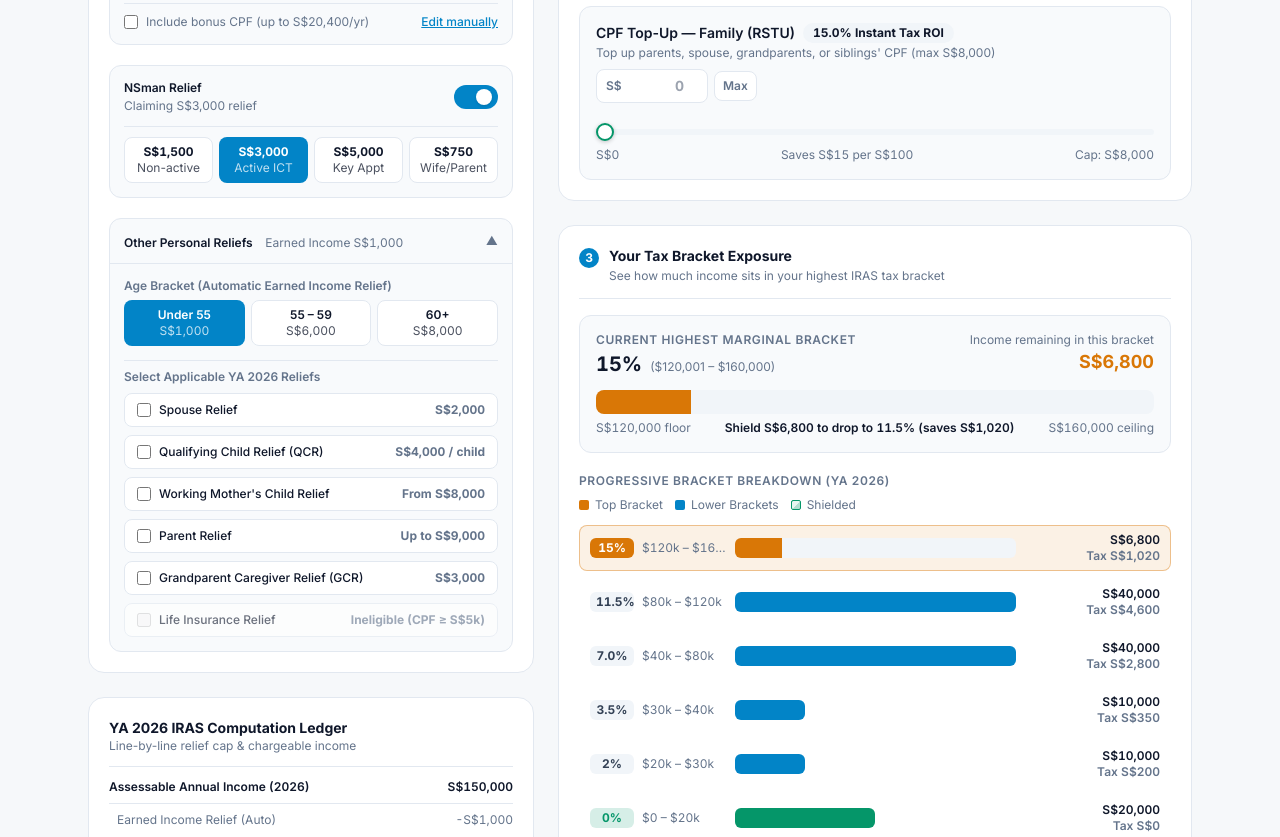
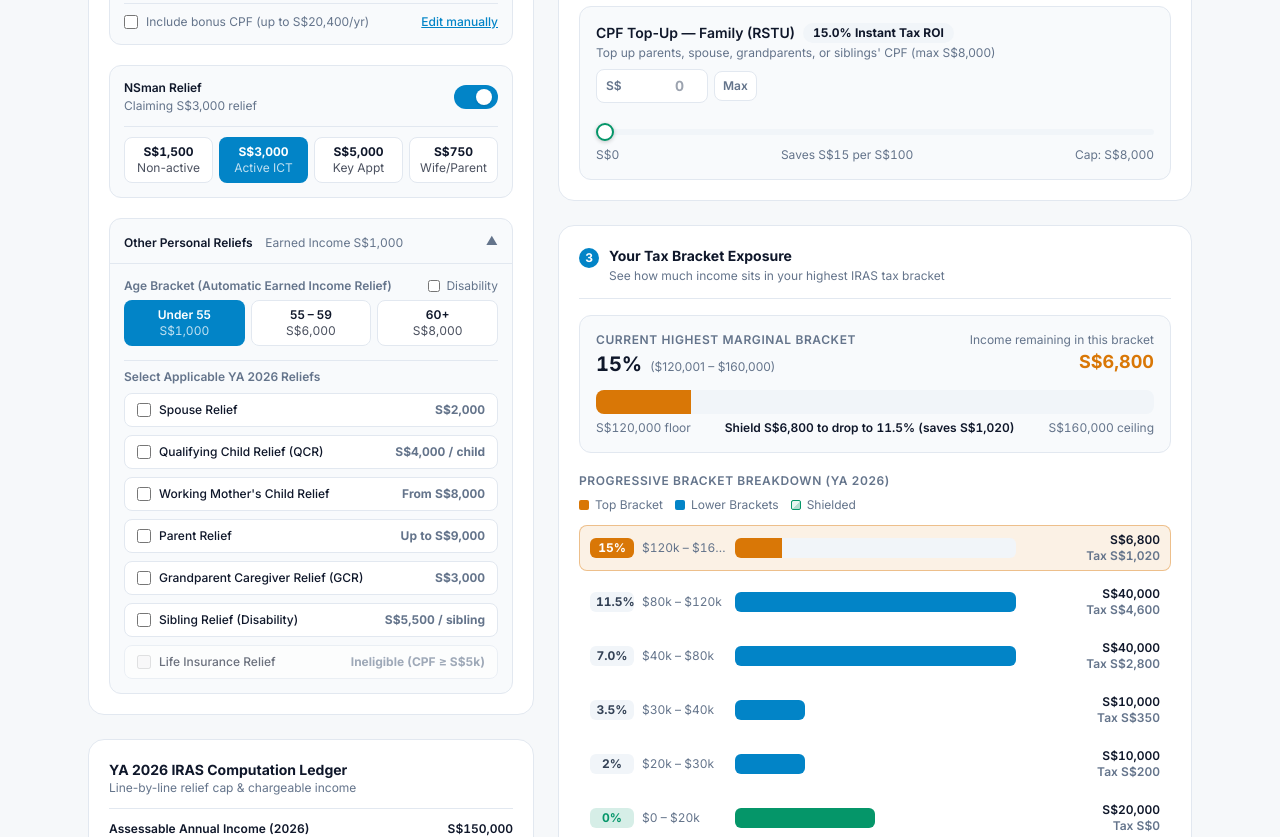
Before and after one commit to terry-wang-pm/singapore-tax-optimiser, a plain HTML site: page index.html in a window 1280 px wide. Shown: the part 594-1431 px from the top of the page. Drawn offline with nearby package versions, Linux system fonts and the light colour scheme.

Commit message:
Add Sibling Relief (Disability) and Earned Income Relief (Disability) for YA 2026

```diff
--- a/index.html
+++ b/index.html
@@ -292,7 +292,13 @@
               </button>
               <div id="advanced-panel" class="border-t border-[var(--card-border)] p-3.5 space-y-3.5">
                 <div>
-                  <div class="text-xs font-semibold text-[var(--muted-foreground)] mb-1.5">Age Bracket (Automatic Earned Income Relief)</div>
+                  <div class="flex items-center justify-between gap-2 mb-1.5">
+                    <span class="text-xs font-semibold text-[var(--muted-foreground)]">Age Bracket (Automatic Earned Income Relief)</span>
+                    <label class="inline-flex items-center gap-1.5 text-xs text-[var(--muted-foreground)] cursor-pointer select-none">
+                      <input id="toggle-eir-disability" type="checkbox" class="h-3 w-3 accent-[var(--primary)]" />
+                      Disability
+                    </label>
+                  </div>
                   <div id="age-buttons" class="grid grid-cols-3 gap-1.5"></div>
                 </div>
 
@@ -525,9 +531,9 @@
       { value: 750, label: 'S$750', desc: 'Wife/Parent' },
     ];
     const AGE_GROUPS = [
-      { value: 'under_55', label: 'Under 55', relief: 'S$1,000' },
-      { value: '55_to_59', label: '55 – 59', relief: 'S$6,000' },
-      { value: '60_plus', label: '60+', relief: 'S$8,000' },
+      { value: 'under_55', label: 'Under 55', relief: 'S$1,000', disabilityRelief: 'S$4,000' },
+      { value: '55_to_59', label: '55 – 59', relief: 'S$6,000', disabilityRelief: 'S$10,000' },
+      { value: '60_plus', label: '60+', relief: 'S$8,000', disabilityRelief: 'S$12,000' },
     ];
 
     const state = {
@@ -538,6 +544,7 @@
       nsmanEnabled: true,
       nsmanTier: 3000,
       ageGroup: 'under_55',
+      earnedIncomeDisability: false,
       other: {
         spouseEnabled: false,
         spouseDisability: false,
@@ -552,6 +559,8 @@
         parentStayingWith: true,
         parentDisability: false,
         gcrEnabled: false,
+        siblingEnabled: false,
+        siblingCount: 1,
         lifeInsuranceEnabled: false,
       },
       srsTopUp: 0,
@@ -651,6 +660,16 @@
         items.push({ label: 'Grandparent Caregiver Relief (GCR)', val: gcr });
       }
 
+      const sibN = Math.max(1, Math.min(4, Math.round(sel.siblingCount)));
+      const sibling = sel.siblingEnabled ? sibN * 5500 : 0;
+      if (sel.siblingEnabled) {
+        selectedCount++;
+        items.push({
+          label: sibN > 1 ? `Sibling Relief (Disability) (${sibN})` : 'Sibling Relief (Disability)',
+          val: sibling,
+        });
+      }
+
       const lifeCap = Math.max(0, 5000 - cpf);
       const life = sel.lifeInsuranceEnabled ? lifeCap : 0;
       if (sel.lifeInsuranceEnabled) {
@@ -659,8 +678,8 @@
       }
 
       return {
-        spouse, qcr, wmcr, parent, gcr, life, lifeCap,
-        total: spouse + qcr + wmcr + parent + gcr + life,
+        spouse, qcr, wmcr, parent, gcr, sibling, life, lifeCap,
+        total: spouse + qcr + wmcr + parent + gcr + sibling + life,
         selectedCount,
         items,
       };
@@ -688,7 +707,9 @@
     function computeScenario(s) {
       const income = Math.max(0, Math.round(s.annualIncome));
       const isCit = s.citizenship === 'citizen_pr';
-      const eirCap = s.ageGroup === '60_plus' ? 8000 : s.ageGroup === '55_to_59' ? 6000 : 1000;
+      const eirCap = s.earnedIncomeDisability
+        ? (s.ageGroup === '60_plus' ? 12000 : s.ageGroup === '55_to_59' ? 10000 : 4000)
+        : (s.ageGroup === '60_plus' ? 8000 : s.ageGroup === '55_to_59' ? 6000 : 1000);
       const eir = Math.min(income, eirCap);
       const cpfAuto = autoCpf(income, s.citizenship, s.includeCpfAwBonusCap);
       const cpf = isCit ? (s.customCpfOverride !== null ? Math.max(0, Math.min(37740, Math.round(s.customCpfOverride))) : cpfAuto) : 0;
@@ -1016,6 +1037,24 @@
           </div>
         </div>
 
+        <!-- Sibling Relief (Disability) -->
+        <div class="rounded-lg border px-3 py-2" style="${activeBox(sel.siblingEnabled)}">
+          <div class="flex items-center justify-between gap-2">
+            <label class="flex items-center gap-2 text-xs font-medium text-[var(--foreground)] cursor-pointer select-none">
+              <input data-other-check="siblingEnabled" type="checkbox" ${sel.siblingEnabled ? 'checked' : ''} class="h-3.5 w-3.5 accent-[var(--primary)]" />
+              <span>Sibling Relief (Disability)</span>
+            </label>
+            <span class="text-xs font-bold tabular-nums ${sel.siblingEnabled ? 'text-[var(--primary)]' : 'text-[var(--muted-foreground)]'}">
+              ${sel.siblingEnabled ? '+' + fmtSGD(bd.sibling) : 'S$5,500 / sibling'}
+            </span>
+          </div>
+          ${sel.siblingEnabled ? `
+            <div class="mt-2 pt-2 border-t border-[var(--card-border)] flex flex-wrap items-center justify-between gap-2 text-xs text-[var(--muted-foreground)]">
+              <div class="flex items-center gap-2"><span>Siblings:</span>${stepper('siblingCount', sel.siblingCount, 1, 4)}</div>
+              <span>Supporting sibling / in-law with disability</span>
+            </div>` : ''}
+        </div>
+
         <!-- Life Insurance Relief -->
         <div class="rounded-lg border px-3 py-2" style="${activeBox(sel.lifeInsuranceEnabled && bd.lifeCap > 0)}; opacity:${bd.lifeCap === 0 ? '0.6' : '1'};">
           <div class="flex items-center justify-between gap-2">
@@ -1156,13 +1195,14 @@
         (sc.otherBd.total > 0 ? ` <span class="text-[var(--primary)] font-semibold">+ ${fmtSGD(sc.otherBd.total)} (${sc.otherBd.selectedCount})</span>` : '');
       document.getElementById('advanced-panel').classList.toggle('hidden', !state.showAdvanced);
       document.getElementById('advanced-chevron').textContent = state.showAdvanced ? '▲' : '▼';
+      document.getElementById('toggle-eir-disability').checked = state.earnedIncomeDisability;
       document.getElementById('age-buttons').innerHTML = AGE_GROUPS.map((g) => {
         const sel = state.ageGroup === g.value;
         return `<button data-age="${g.value}" type="button" class="rounded-lg border px-2 py-1.5 text-center cursor-pointer ${
           sel
             ? 'bg-[var(--primary)] text-[var(--primary-foreground)] border-transparent'
             : 'bg-[var(--card)] text-[var(--foreground)] border-[var(--border)]'
-        }"><div class="text-xs font-semibold">${g.label}</div><div class="text-xs opacity-75 tabular-nums">${g.relief}</div></button>`;
+        }"><div class="text-xs font-semibold">${g.label}</div><div class="text-xs opacity-75 tabular-nums">${state.earnedIncomeDisability ? g.disabilityRelief : g.relief}</div></button>`;
       }).join('');
       renderOtherReliefsPicker(sc);
 
@@ -1317,7 +1357,7 @@
 
       // Ledger (itemizing each selected other relief individually)
       const items = [
-        { label: 'Earned Income Relief (Auto)', val: sc.eir },
+        { label: state.earnedIncomeDisability ? 'Earned Income Relief (Disability)' : 'Earned Income Relief (Auto)', val: sc.eir },
         { label: 'Employee CPF Relief', val: sc.cpf },
         { label: 'NSman Relief', val: sc.nsman },
         ...sc.otherBd.items,
@@ -1423,6 +1463,12 @@
 
     document.getElementById('btn-toggle-advanced').addEventListener('click', () => {
       state.showAdvanced = !state.showAdvanced;
+      render();
+    });
+
+    document.getElementById('toggle-eir-disability').addEventListener('change', (e) => {
+      state.earnedIncomeDisability = e.target.checked;
+      state.optimizeNote = null;
       render();
     });
 
@@ -1448,7 +1494,7 @@
       if (stepBtn) {
         const f = stepBtn.dataset.step;
         const d = Number(stepBtn.dataset.delta);
-        const limits = { qcrChildren: [1, 6], wmcrChildren: [1, 4], parentCount: [1, 2] };
+        const limits = { qcrChildren: [1, 6], wmcrChildren: [1, 4], parentCount: [1, 2], siblingCount: [1, 4] };
         const [min, max] = limits[f] || [1, 4];
         state.other[f] = Math.max(min, Math.min(max, state.other[f] + d));
         state.optimizeNote = null;
```
